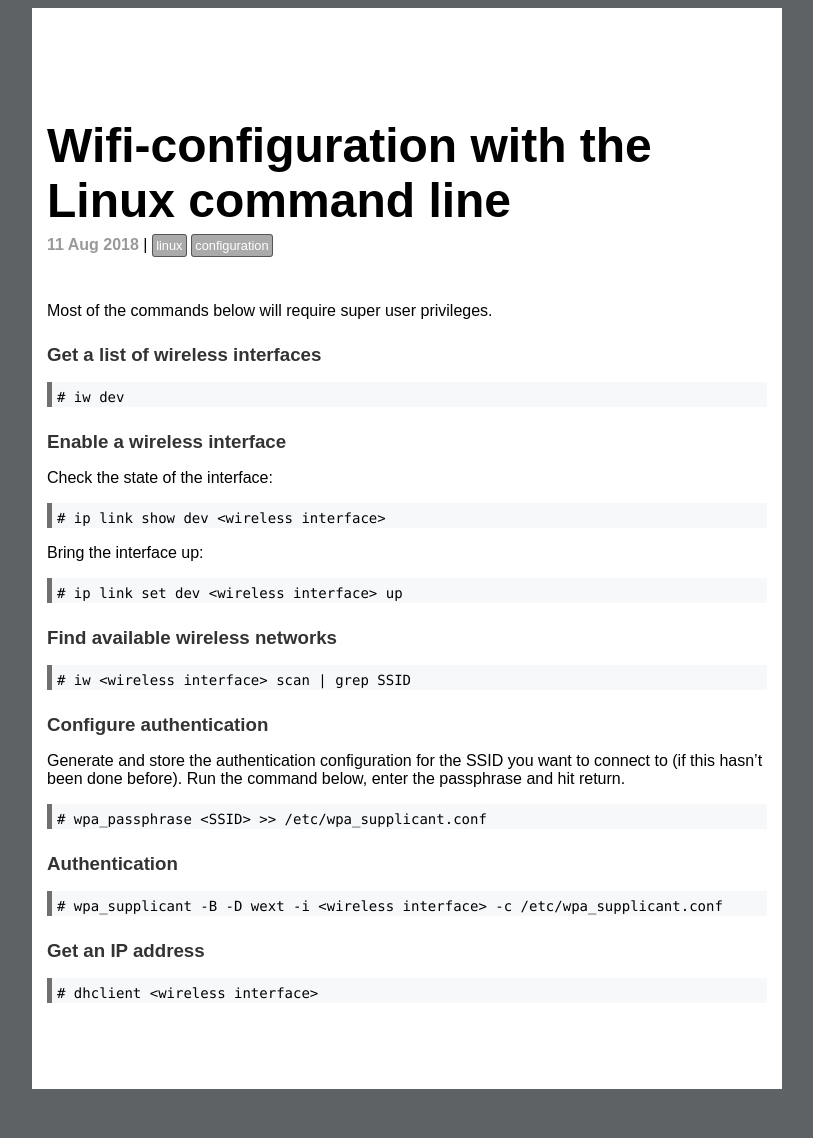
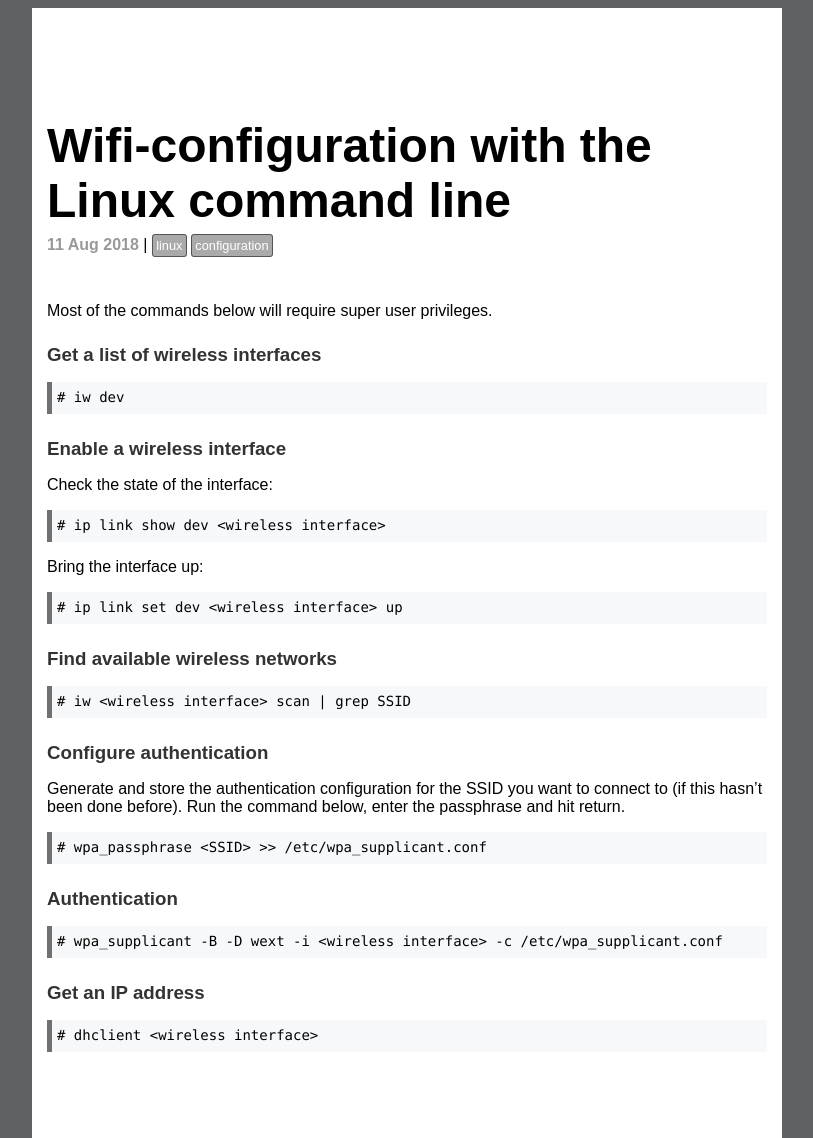
Before and after one commit to execas/execas.github.io, a Jekyll site: the page built from _posts/2018-08-11-wifi-configuration-with-the-linux-command-line.md, in a window 1280 px wide. Shown: the whole page, without its empty margins (233-1046 px from the left). Built offline with Jekyll 4.4.1, drawn with Linux system fonts in a browser that asks for light colours; before the commit the page ends 1089 px from its top, so only the background shows below that.

Commit message:
Update execas.css

```diff
--- a/css/execas.css
+++ b/css/execas.css
@@ -26,7 +26,7 @@ img {
 pre {
      background-color: #f6f8fa;
      padding-left: 5px;
-     padding-bottom 7px;
+     padding-bottom: 7px;
      padding-top: 7px;
      border-left: 5px solid #707070;
      white-space: pre;
```
